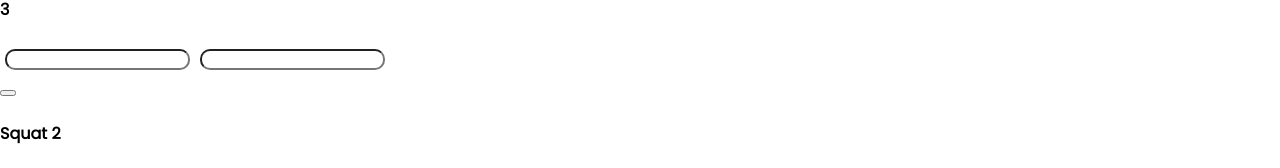
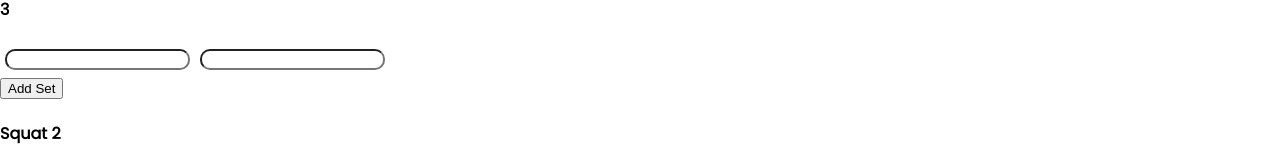
Before and after one commit to abaker138/lift-app, a React (Create React App) app: page / in a window 1280 px wide. Shown: the part 463-631 px from the top of the page. Built offline with nearby package versions, Linux system fonts and the light colour scheme.

Commit message:
Setting up redux

```diff
--- a/package.json
+++ b/package.json
@@ -6,7 +6,9 @@
     "node": "^12.4.0",
     "react": "^16.8.6",
     "react-dom": "^16.8.6",
-    "react-scripts": "3.0.1"
+    "react-redux": "^7.1.0",
+    "react-scripts": "3.0.1",
+    "redux": "^4.0.1"
   },
   "scripts": {
     "start": "react-scripts start",
--- a/src/Components/ExerciseInput/ExerciseInput.js
+++ b/src/Components/ExerciseInput/ExerciseInput.js
@@ -12,12 +12,11 @@ const exerciseInput = ({exKey, exercise, addSet}) => {
 				<h4>{exercise.name} {exKey+1}</h4>
 				<div >
 					{exercise.numSets.map((user, i) => {
-						return (<Set key={i} setKey={i} addSet={addSet}/>)
+						return (<Set key={i} setKey={i}/>)
 					})}
-					<button type='button' onClick={addSet} />
+					<button type='button' onClick={addSet}>Add Set</button>
 				</div>
 
-				{console.log(exercise)}
 			</div>
 
 
--- a/src/Components/Set/Set.js
+++ b/src/Components/Set/Set.js
@@ -4,8 +4,8 @@ const Set =({setKey}) => {
 	return (
 		<div className='sets'>
 			<h4> {setKey+1} </h4>
-			<input id='reps' type="number" value='reps' />
-			<input id='weight' type="number" value='weight' />
+			<input id='reps' type="number" defaultValue='reps' />
+			<input id='weight' type="number" defaultValue='weight' />
 
 		</div>
 		)
--- a/src/Components/Track/track.js
+++ b/src/Components/Track/track.js
@@ -28,8 +28,12 @@ class Track extends Component {
 }
 
 addSet = () => {
-			this.state.exercises[0].numSets.concat([0])
+			// var newSet = [0]
+			// this.setState({ exercises[0].numSets: exercises[0].concat(newSet)})
+			// this.state.exercises[1].numSets.concat(newSet)
 			console.log(this.state)
+
+
 	};
 
 	render() {
@@ -45,7 +49,7 @@ addSet = () => {
 						key={i}
 						exKey={i}
 						exercise={this.state.exercises[i]}
-						addSet={this.state.addSet} /> )
+						addSet={this.addSet} /> )
 				})}
 
 				</div>
```
Also changed, not shown: 1 other file (tests, documents, lock files or other folders).
